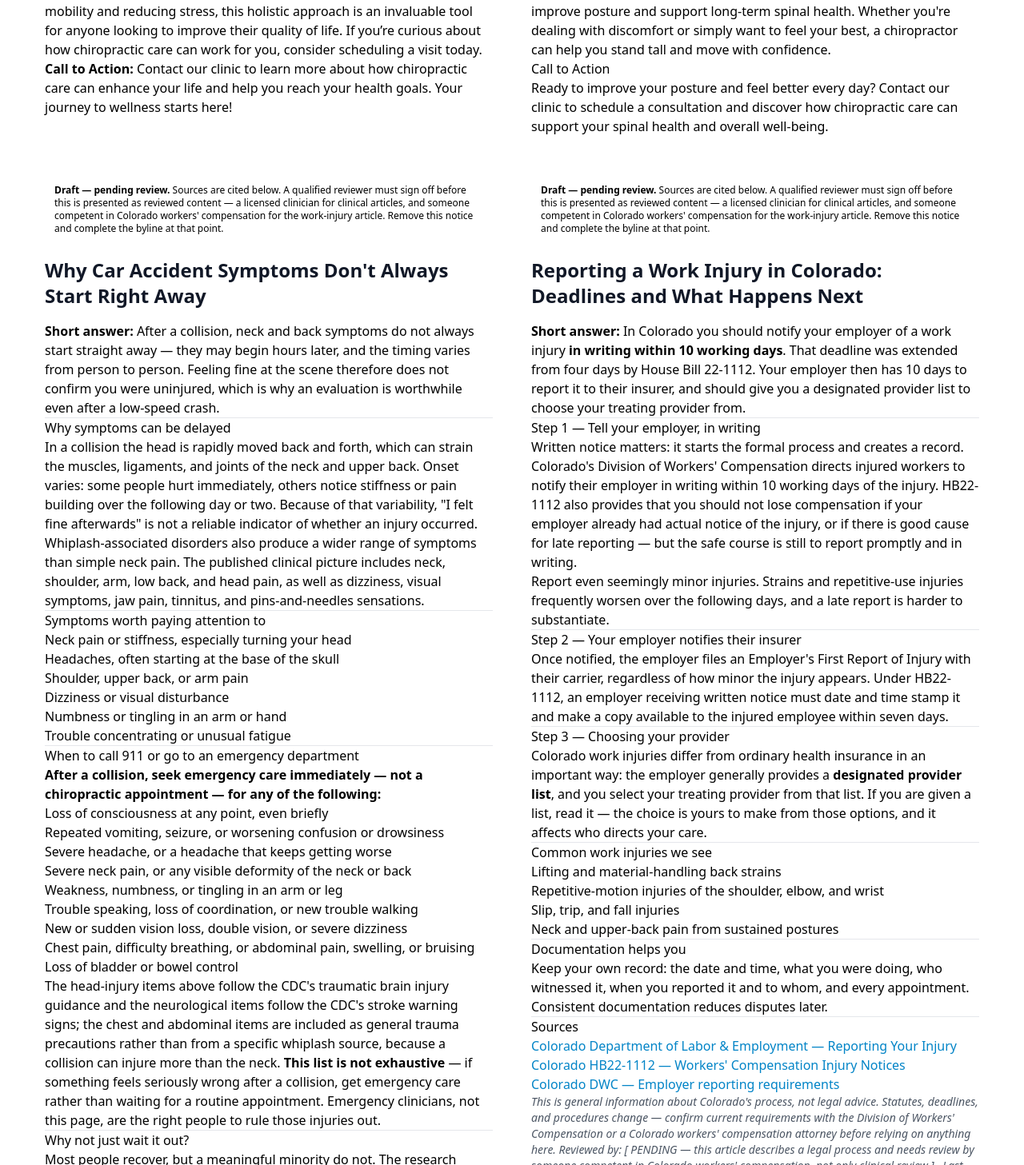
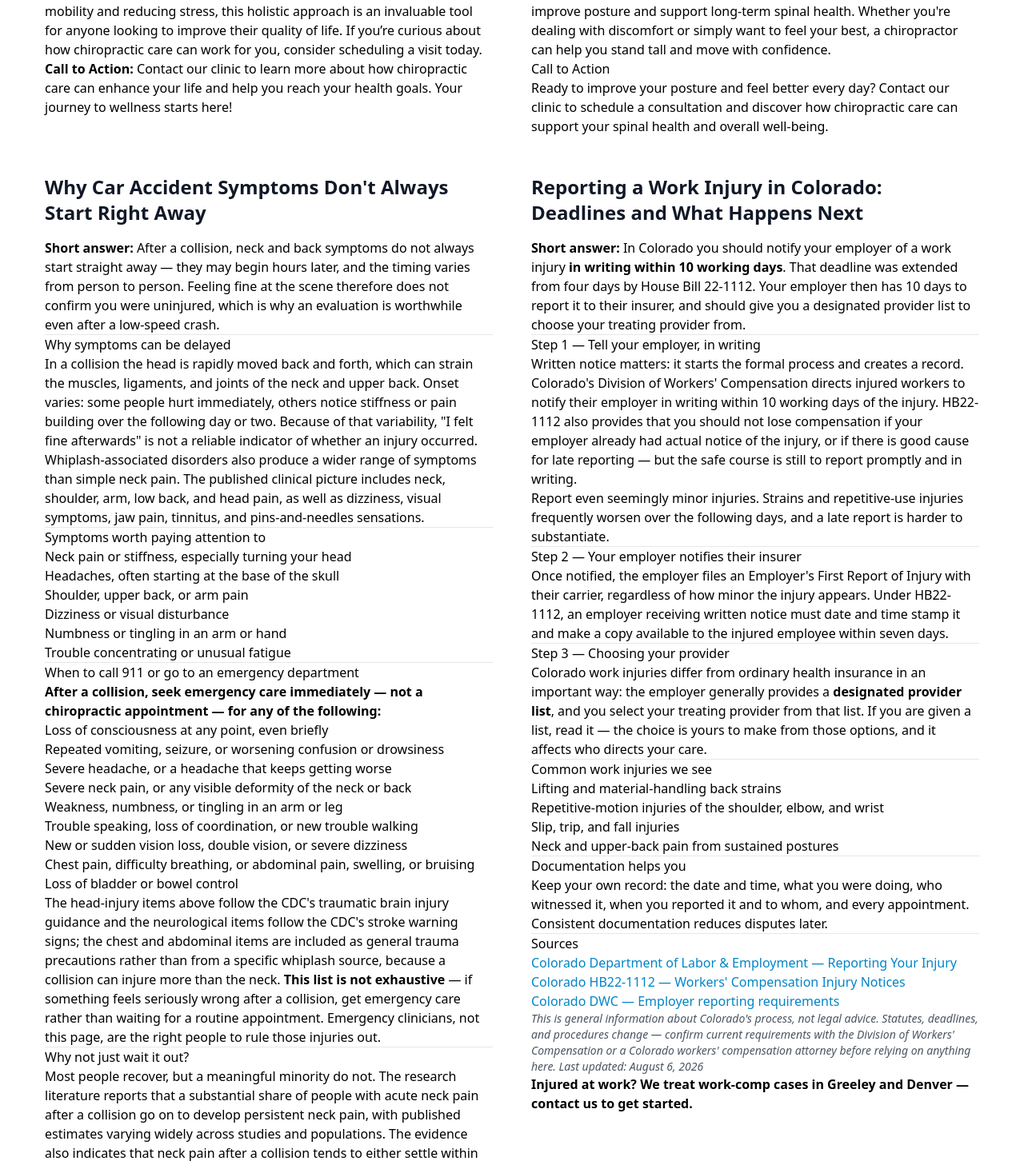
Before and after one commit to nateginn/artwebsite, a Django app: page /resources/ in a window 1280 px wide. Shown: the part 5043-6500 px from the top of the page at 80% size. Run offline with Django 5.2, Linux system fonts and the light colour scheme; parts of the project's set-up code (start-up, migrations or seed data) failed here and were passed over; some libraries are stand-ins or nearby versions.

Commit message:
Publish the five reviewed articles
Owner reviewed all five on 2026-08-06. The four clinical articles were
cleared by Nathan Ginn, DC, L.Ac., FIAMA, and now carry his name and the
review date in place of the "[ PENDING CLINICAL REVIEW ]" placeholder.
Draft banners removed from all five.

The Colorado work-injury article is published on its disclaimer instead,
and deliberately names no reviewer: it describes a statutory process, and
clinical sign-off does not validate a statutory deadline. It keeps the
"not legal advice" disclaimer pointing readers at the Division of Workers'
Compensation, plus a "Last updated" date, since the deadlines it describes
can change.

The page-level "All resources are reviewed by our medical professionals"
claim stays removed, per the owner. It would still be false -- the older
articles on the page have no reviewer, and the work-injury article is
published without one. Review claims belong in individual bylines.

Tests updated to the published state: the four clinical articles must name
their reviewer, the work-injury article must not name one (so a later
consistency edit cannot quietly attribute a legal review to a clinician),
and no unfilled placeholder may survive anywhere on the page.

Co-Authored-By: Claude Opus 5 <noreply@anthropic.com>

```diff
--- a/acceleratedrehabtherapy/apps/main/templates/main/resources.html
+++ b/acceleratedrehabtherapy/apps/main/templates/main/resources.html
@@ -17,18 +17,19 @@
                 </p>
                 {% comment %}
                 The claim "All resources are reviewed by our medical professionals"
-                was removed 2026-08-06: five articles below currently carry a
-                "[ PENDING CLINICAL REVIEW ]" byline, so the blanket statement was
-                not accurate. Restore it only once every article on this page has a
-                named reviewer and date -- a review-status claim that isn't true is
-                worse than no claim, both for patients and for search quality
-                raters assessing health content.
+                was removed 2026-08-06 and the owner confirmed on review that it
+                stays removed. It is not accurate as a blanket statement: the older
+                articles on this page carry no reviewer, and the Colorado
+                work-injury article is published on its disclaimer rather than a
+                named reviewer. Articles that have been reviewed say so
+                individually, in their own byline. Do not reintroduce a
+                page-level review claim unless every article on the page has a
+                named reviewer and date.
                 {% endcomment %}
                 <p class="text-sm text-gray-500 mb-16">
                     Educational information only &mdash; not a substitute for individual
-                    medical advice. Articles marked as drafts have not yet been reviewed
-                    by a clinician; reviewed articles show the reviewer's name and the
-                    review date.
+                    medical advice. Where an article has been reviewed, it shows the
+                    reviewer's name and the review date.
                 </p>
             </div>
         </div>
@@ -372,7 +373,7 @@
 
                 {% comment %}
                 ================================================================
-                ARTICLES BELOW ADDED 2026-08-06 — PENDING CLINICAL REVIEW
+                ARTICLES BELOW ADDED 2026-08-06 — REVIEWED, CLEARED TO PUBLISH
                 ================================================================
                 One article per Resource Category card (except Patient Success
                 Stories, which requires real patient consent and cannot be
@@ -385,13 +386,19 @@
                 overclaiming — that is deliberate, both for accuracy and because
                 overclaiming is what search engines penalise on health content.
 
-                BEFORE PUBLISHING, for each article:
-                  1. A licensed clinician reads it and confirms it matches how
-                     this practice actually treats these conditions.
-                  2. Replace "[ PENDING CLINICAL REVIEW ]" in the byline with
-                     the reviewing provider's name and credentials.
-                  3. Replace "[ DATE ]" with the review date.
-                  4. Delete this comment block.
+                Review status, 2026-08-06: the four clinical articles were read
+                and cleared by Nathan Ginn, DC, L.Ac., FIAMA, and carry his name
+                and the review date in their bylines. The Colorado work-injury
+                article was published on its disclaimer instead — it describes a
+                statutory process, which clinical review does not validate, so it
+                names no reviewer and points readers to the Division of Workers'
+                Compensation or a Colorado workers' comp attorney. If that
+                article is ever given a named reviewer, it needs someone
+                competent in Colorado workers' compensation, not a clinician.
+
+                Statutory deadlines change. The work-injury article carries a
+                "Last updated" date for that reason; re-check it against current
+                Colorado DWC requirements periodically.
 
                 Images intentionally omitted; the owner is handling those
                 separately.
@@ -400,9 +407,6 @@
 
                 <!-- Blog Post 5: Auto Injury Resources -->
                 <article id="blog-delayed-symptoms" class="bg-white rounded-lg shadow p-6">
-                    <div class="bg-yellow-100 border-l-4 border-yellow-500 p-3 rounded mb-4">
-                        <p class="text-xs text-yellow-900"><strong>Draft &mdash; pending review.</strong> Sources are cited below. A qualified reviewer must sign off before this is presented as reviewed content &mdash; a licensed clinician for clinical articles, and someone competent in Colorado workers' compensation for the work-injury article. Remove this notice and complete the byline at that point.</p>
-                    </div>
                     <h3 class="text-2xl font-bold text-[#083B57] mb-4">Why Car Accident Symptoms Don't Always Start Right Away</h3>
                     <div class="prose max-w-none">
                         <p><strong>Short answer:</strong> After a collision, neck and back symptoms do not always start straight away — they may begin hours later, and the timing varies from person to person. Feeling fine at the scene therefore does not confirm you were uninjured, which is why an evaluation is worthwhile even after a low-speed crash.</p>
@@ -462,16 +466,13 @@
                             <li><a href="https://www.cdc.gov/traumatic-brain-injury/signs-symptoms/index.html" target="_blank" rel="noopener noreferrer">CDC — Traumatic brain injury: signs and symptoms</a> (basis for the head-injury items in the emergency list)</li>
                             <li><a href="https://www.cdc.gov/stroke/signs-symptoms/index.html" target="_blank" rel="noopener noreferrer">CDC — Stroke signs and symptoms</a> (basis for the neurological items)</li>
                         </ul>
-                        <p class="text-sm text-gray-600"><em>Medically reviewed by: [ PENDING CLINICAL REVIEW ] &middot; Last reviewed: [ DATE ]</em></p>
+                        <p class="text-sm text-gray-600"><em>Medically reviewed by: Nathan Ginn, DC, L.Ac., FIAMA &middot; Last reviewed: August 6, 2026</em></p>
                         <p><strong>Been in a collision recently? Contact our Greeley or Denver office to schedule an evaluation.</strong></p>
                     </div>
                 </article>
 
                 <!-- Blog Post 6: Work Injury Recovery -->
                 <article id="blog-colorado-work-injury" class="bg-white rounded-lg shadow p-6">
-                    <div class="bg-yellow-100 border-l-4 border-yellow-500 p-3 rounded mb-4">
-                        <p class="text-xs text-yellow-900"><strong>Draft &mdash; pending review.</strong> Sources are cited below. A qualified reviewer must sign off before this is presented as reviewed content &mdash; a licensed clinician for clinical articles, and someone competent in Colorado workers' compensation for the work-injury article. Remove this notice and complete the byline at that point.</p>
-                    </div>
                     <h3 class="text-2xl font-bold text-[#083B57] mb-4">Reporting a Work Injury in Colorado: Deadlines and What Happens Next</h3>
                     <div class="prose max-w-none">
                         <p><strong>Short answer:</strong> In Colorado you should notify your employer of a work injury <strong>in writing within 10 working days</strong>. That deadline was extended from four days by House Bill 22-1112. Your employer then has 10 days to report it to their insurer, and should give you a designated provider list to choose your treating provider from.</p>
@@ -515,16 +516,13 @@
                             <li><a href="https://leg.colorado.gov/bills/hb22-1112" target="_blank" rel="noopener noreferrer">Colorado HB22-1112 — Workers' Compensation Injury Notices</a></li>
                             <li><a href="https://cdle.colorado.gov/dwc/employers/reporting-injuries" target="_blank" rel="noopener noreferrer">Colorado DWC — Employer reporting requirements</a></li>
                         </ul>
-                        <p class="text-sm text-gray-600"><em>This is general information about Colorado's process, not legal advice. Statutes, deadlines, and procedures change &mdash; confirm current requirements with the Division of Workers' Compensation or a Colorado workers' compensation attorney before relying on anything here. Reviewed by: [ PENDING &mdash; this article describes a legal process and needs review by someone competent in Colorado workers' compensation, not only clinical review ] &middot; Last reviewed: [ DATE ]</em></p>
+                        <p class="text-sm text-gray-600"><em>This is general information about Colorado's process, not legal advice. Statutes, deadlines, and procedures change &mdash; confirm current requirements with the Division of Workers' Compensation or a Colorado workers' compensation attorney before relying on anything here. Last updated: August 6, 2026</em></p>
                         <p><strong>Injured at work? We treat work-comp cases in Greeley and Denver — contact us to get started.</strong></p>
                     </div>
                 </article>
 
                 <!-- Blog Post 7: Pain Management & Treatment -->
                 <article id="blog-back-pain-evidence" class="bg-white rounded-lg shadow p-6">
-                    <div class="bg-yellow-100 border-l-4 border-yellow-500 p-3 rounded mb-4">
-                        <p class="text-xs text-yellow-900"><strong>Draft &mdash; pending review.</strong> Sources are cited below. A qualified reviewer must sign off before this is presented as reviewed content &mdash; a licensed clinician for clinical articles, and someone competent in Colorado workers' compensation for the work-injury article. Remove this notice and complete the byline at that point.</p>
-                    </div>
                     <h3 class="text-2xl font-bold text-[#083B57] mb-4">What the Evidence Says About Treating Low Back Pain Without Drugs</h3>
                     <div class="prose max-w-none">
                         <p><strong>Short answer:</strong> The American College of Physicians recommends that low back pain be treated with non-drug approaches <em>first</em>. For acute and subacute back pain that means heat, massage, acupuncture, or spinal manipulation. For chronic back pain it means exercise and multidisciplinary rehabilitation first, with spinal manipulation, acupuncture, and several other options also recommended.</p>
@@ -573,16 +571,13 @@
                             <li><a href="https://www.nccih.nih.gov/health/spinal-manipulation-what-you-need-to-know" target="_blank" rel="noopener noreferrer">NCCIH — Spinal Manipulation: What You Need To Know</a></li>
                             <li><a href="https://www.ncbi.nlm.nih.gov/books/NBK537200/" target="_blank" rel="noopener noreferrer">Cauda Equina and Conus Medullaris Syndromes</a> (StatPearls, NCBI Bookshelf) — basis for the emergency red flags above</li>
                         </ul>
-                        <p class="text-sm text-gray-600"><em>Medically reviewed by: [ PENDING CLINICAL REVIEW ] &middot; Last reviewed: [ DATE ]</em></p>
+                        <p class="text-sm text-gray-600"><em>Medically reviewed by: Nathan Ginn, DC, L.Ac., FIAMA &middot; Last reviewed: August 6, 2026</em></p>
                         <p><strong>Dealing with back pain that isn't improving? Contact our Greeley or Denver office.</strong></p>
                     </div>
                 </article>
 
                 <!-- Blog Post 8: Chiropractic Education -->
                 <article id="blog-first-visit-safety" class="bg-white rounded-lg shadow p-6">
-                    <div class="bg-yellow-100 border-l-4 border-yellow-500 p-3 rounded mb-4">
-                        <p class="text-xs text-yellow-900"><strong>Draft &mdash; pending review.</strong> Sources are cited below. A qualified reviewer must sign off before this is presented as reviewed content &mdash; a licensed clinician for clinical articles, and someone competent in Colorado workers' compensation for the work-injury article. Remove this notice and complete the byline at that point.</p>
-                    </div>
                     <h3 class="text-2xl font-bold text-[#083B57] mb-4">Your First Chiropractic Visit: What Happens, and What the Research Says About Safety</h3>
                     <div class="prose max-w-none">
                         <p><strong>Short answer:</strong> A first visit is mostly examination, not treatment. Expect a history, a physical and neurological exam, and a discussion of findings before anything is done. On safety, the evidence is consistent: mild, temporary side effects such as soreness or a brief headache are common, while serious complications are rare.</p>
@@ -635,16 +630,13 @@
                             <li><a href="https://pubmed.ncbi.nlm.nih.gov/20227325/" target="_blank" rel="noopener noreferrer">Adverse events associated with cervical manipulation and mobilization for neck pain in adults: a systematic review</a></li>
                             <li><a href="https://www.cdc.gov/stroke/signs-symptoms/index.html" target="_blank" rel="noopener noreferrer">CDC — Stroke signs and symptoms</a> (basis for the 911 warning-sign list above)</li>
                         </ul>
-                        <p class="text-sm text-gray-600"><em>Medically reviewed by: [ PENDING CLINICAL REVIEW ] &middot; Last reviewed: [ DATE ]</em></p>
+                        <p class="text-sm text-gray-600"><em>Medically reviewed by: Nathan Ginn, DC, L.Ac., FIAMA &middot; Last reviewed: August 6, 2026</em></p>
                         <p><strong>Have questions before booking? Call our Greeley or Denver office — we're happy to talk it through first.</strong></p>
                     </div>
                 </article>
 
                 <!-- Blog Post 9: Wellness & Prevention -->
                 <article id="blog-desk-setup-movement" class="bg-white rounded-lg shadow p-6">
-                    <div class="bg-yellow-100 border-l-4 border-yellow-500 p-3 rounded mb-4">
-                        <p class="text-xs text-yellow-900"><strong>Draft &mdash; pending review.</strong> Sources are cited below. A qualified reviewer must sign off before this is presented as reviewed content &mdash; a licensed clinician for clinical articles, and someone competent in Colorado workers' compensation for the work-injury article. Remove this notice and complete the byline at that point.</p>
-                    </div>
                     <h3 class="text-2xl font-bold text-[#083B57] mb-4">Two Evidence-Based Habits for Desk Workers</h3>
                     <div class="prose max-w-none">
                         <p><strong>Short answer:</strong> Set your workstation up so your body stays in a neutral position — head level, forearms roughly parallel to the floor, monitor top at or below eye level and at least 20 inches away — and work toward the national activity guideline of 150 minutes of moderate activity per week plus muscle-strengthening on two days. OSHA states that neutral positioning reduces strain and lowers the risk of developing a musculoskeletal disorder, and the CDC's activity guideline supports general health.</p>
@@ -689,7 +681,7 @@
                             <li><a href="https://www.cdc.gov/niosh/ergonomics/index.html" target="_blank" rel="noopener noreferrer">CDC/NIOSH — Ergonomics and Work-Related Musculoskeletal Disorders</a></li>
                             <li><a href="https://www.cdc.gov/stroke/signs-symptoms/index.html" target="_blank" rel="noopener noreferrer">CDC — Stroke signs and symptoms</a> (basis for the 911 guidance above)</li>
                         </ul>
-                        <p class="text-sm text-gray-600"><em>Medically reviewed by: [ PENDING CLINICAL REVIEW ] &middot; Last reviewed: [ DATE ]</em></p>
+                        <p class="text-sm text-gray-600"><em>Medically reviewed by: Nathan Ginn, DC, L.Ac., FIAMA &middot; Last reviewed: August 6, 2026</em></p>
                         <p><strong>Desk pain that isn't going away? Contact our Greeley or Denver office for an evaluation.</strong></p>
                     </div>
                 </article>
```
Also changed, not shown: acceleratedrehabtherapy/apps/main/tests.py (+53 -31 lines).
